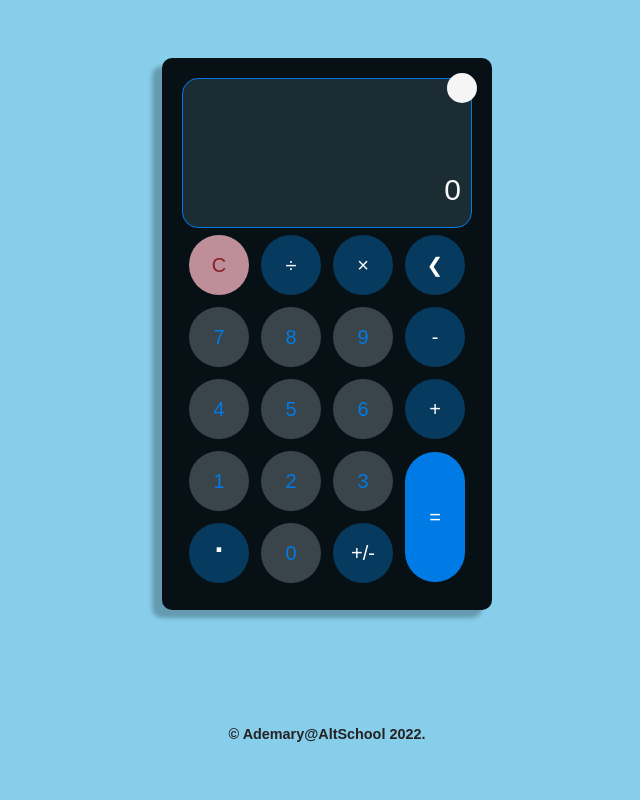
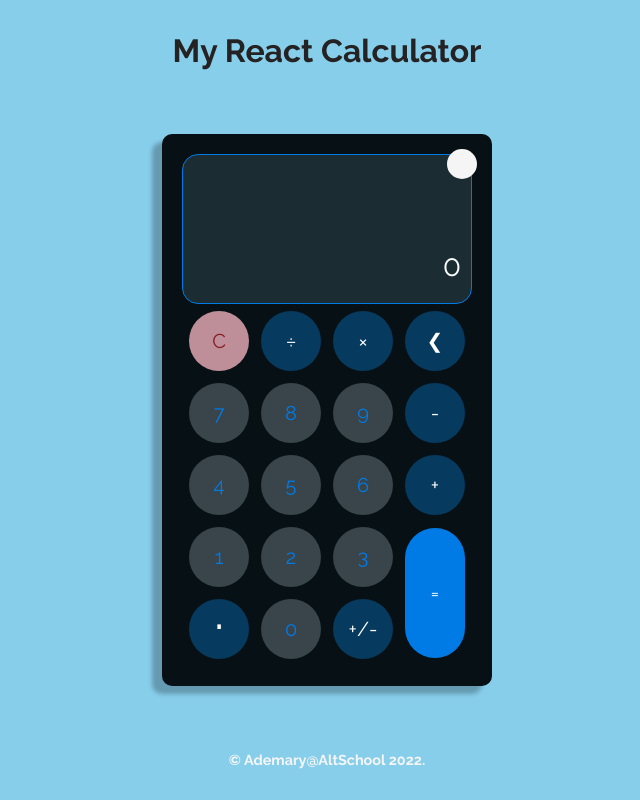
Before and after one commit to Kaempy/my-react-calculator, a React (Create React App) app: page / in a window 1280 px wide. Shown: the whole page, without its empty margins (313-953 px from the left). Built offline with nearby package versions, Linux system fonts and the light colour scheme.

Commit message:
Update calculator.jsx and index.css

```diff
--- a/src/components/calculator.jsx
+++ b/src/components/calculator.jsx
@@ -34,6 +34,7 @@ const Calculator = () => {
 
   return (
     <div className="container" ref={containerRef}>
+      <h1>My React Calculator</h1>
       <div className="calculator dark" ref={modeRef}>
         <div className="theme-toggler active" onClick={toggleTheme}></div>
         <div className="display-screen">
--- a/src/index.css
+++ b/src/index.css
@@ -1,9 +1,12 @@
+@import url("https://fonts.googleapis.com/css2?family=Raleway:wght@400;700;800&display=swap");
+
 * {
   padding: 0;
   margin: 0;
   box-sizing: border-box;
   outline: 0;
   transition: all 0.5s ease;
+  font-family: "Raleway", sans-serif;
 }
 
 html {
@@ -18,12 +21,17 @@ a {
   text-decoration: none;
   color: #fff;
 }
+h1 {
+  color: rgb(36, 34, 34);
+  font-weight: bold;
+}
 small {
   font-size: 0.9rem;
   color: rgb(36, 34, 34);
   font-weight: bold;
 }
-.container.dark small {
+.container.dark h1,
+small {
   color: whitesmoke;
 }
 
```
